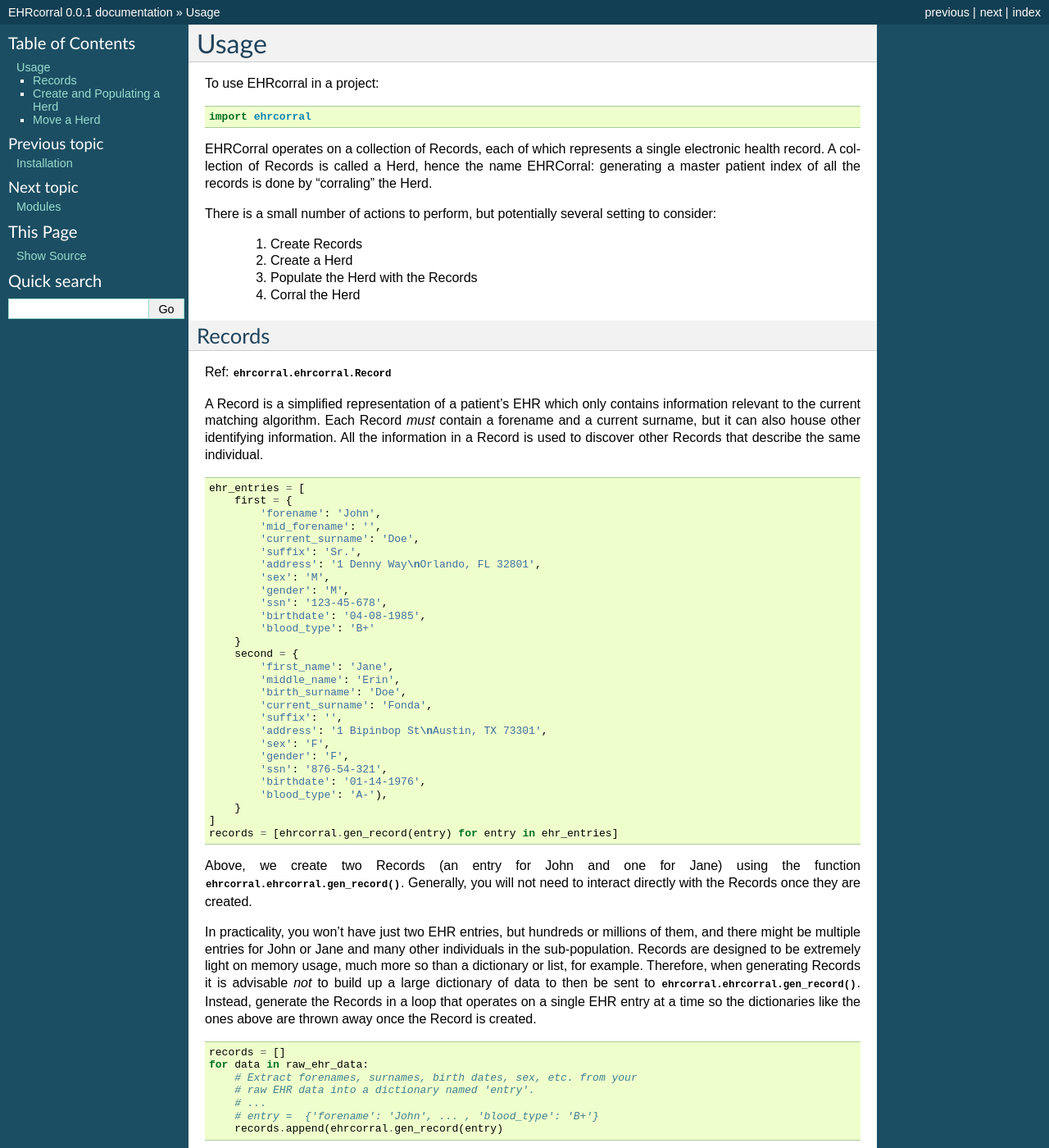
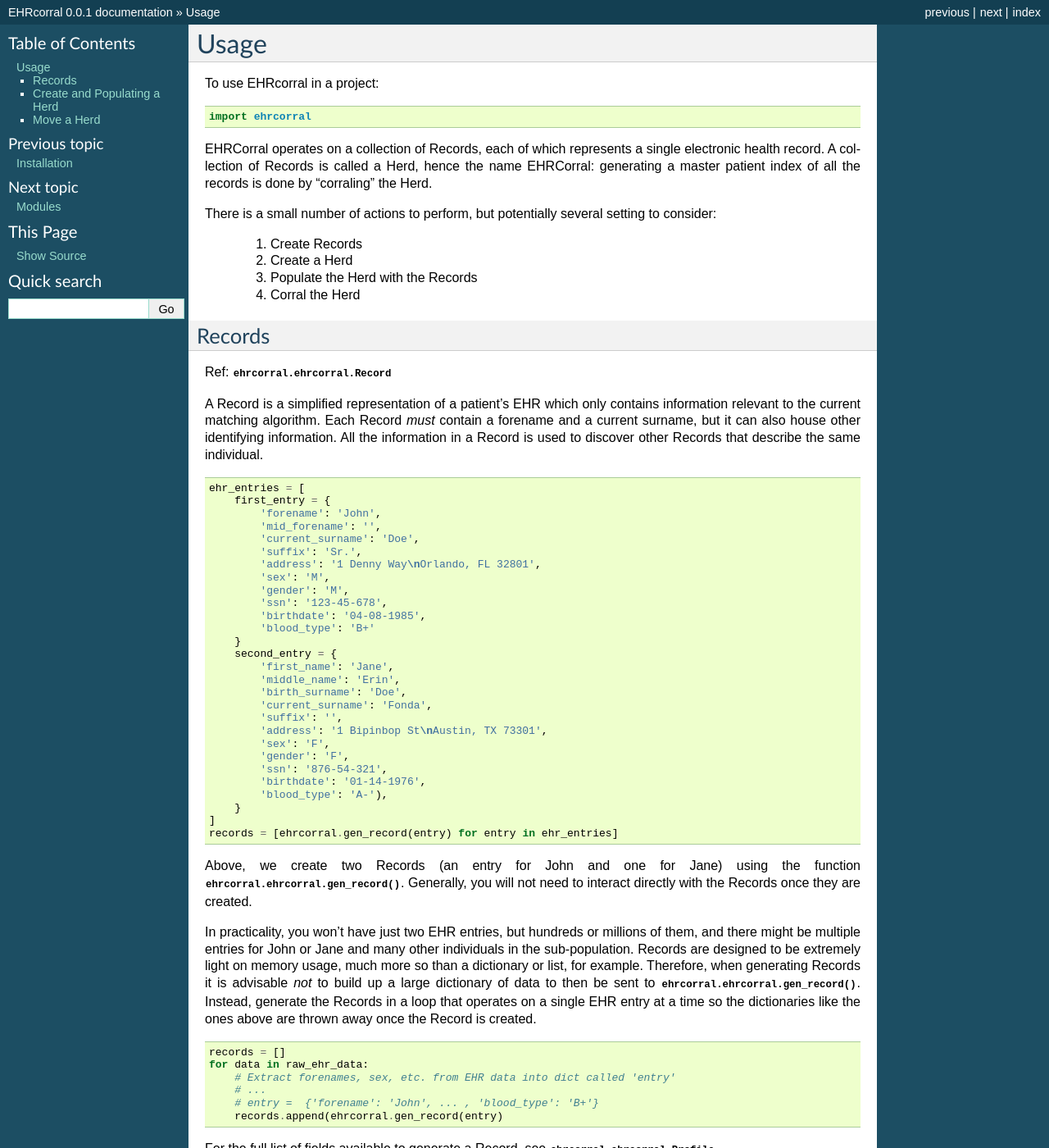
Before and after one commit to nsh87/ehrcorral, a Sphinx documentation site: the page built from docs/usage.rst, in a window 1280 px wide and 1400 px high. Shown: the whole window at 82% size. Built offline with Sphinx 7.4.7, drawn with Linux system fonts in a browser that asks for light colours.

Commit message:
Update code block in Usage

```diff
--- a/docs/usage.rst
+++ b/docs/usage.rst
@@ -33,7 +33,7 @@
 .. code-block:: python
 
     ehr_entries = [
-        first = {
+        first_entry = {
             'forename': 'John',
             'mid_forename': '',
             'current_surname': 'Doe',
@@ -45,7 +45,7 @@
             'birthdate': '04-08-1985',
             'blood_type': 'B+'
         }
-        second = {
+        second_entry = {
             'first_name': 'Jane',
             'middle_name': 'Erin',
             'birth_surname': 'Doe',
@@ -79,8 +79,7 @@
 
     records = []
     for data in raw_ehr_data:
-        # Extract forenames, surnames, birth dates, sex, etc. from your
-        # raw EHR data into a dictionary named 'entry'.
+        # Extract forenames, sex, etc. from EHR data into dict called 'entry'
         # ...
         # entry =  {'forename': 'John', ... , 'blood_type': 'B+'}
         records.append(ehrcorral.gen_record(entry)
```
